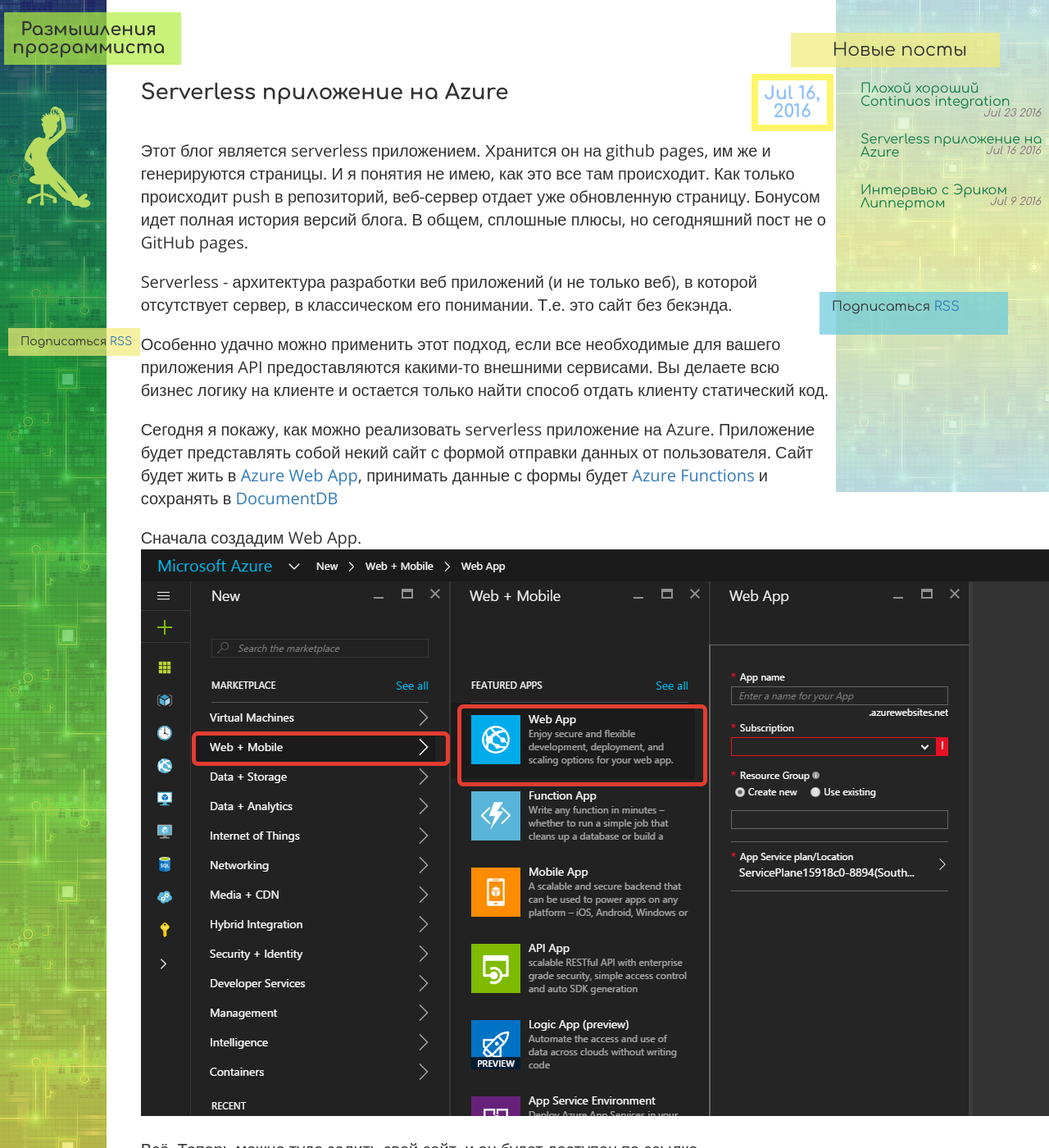
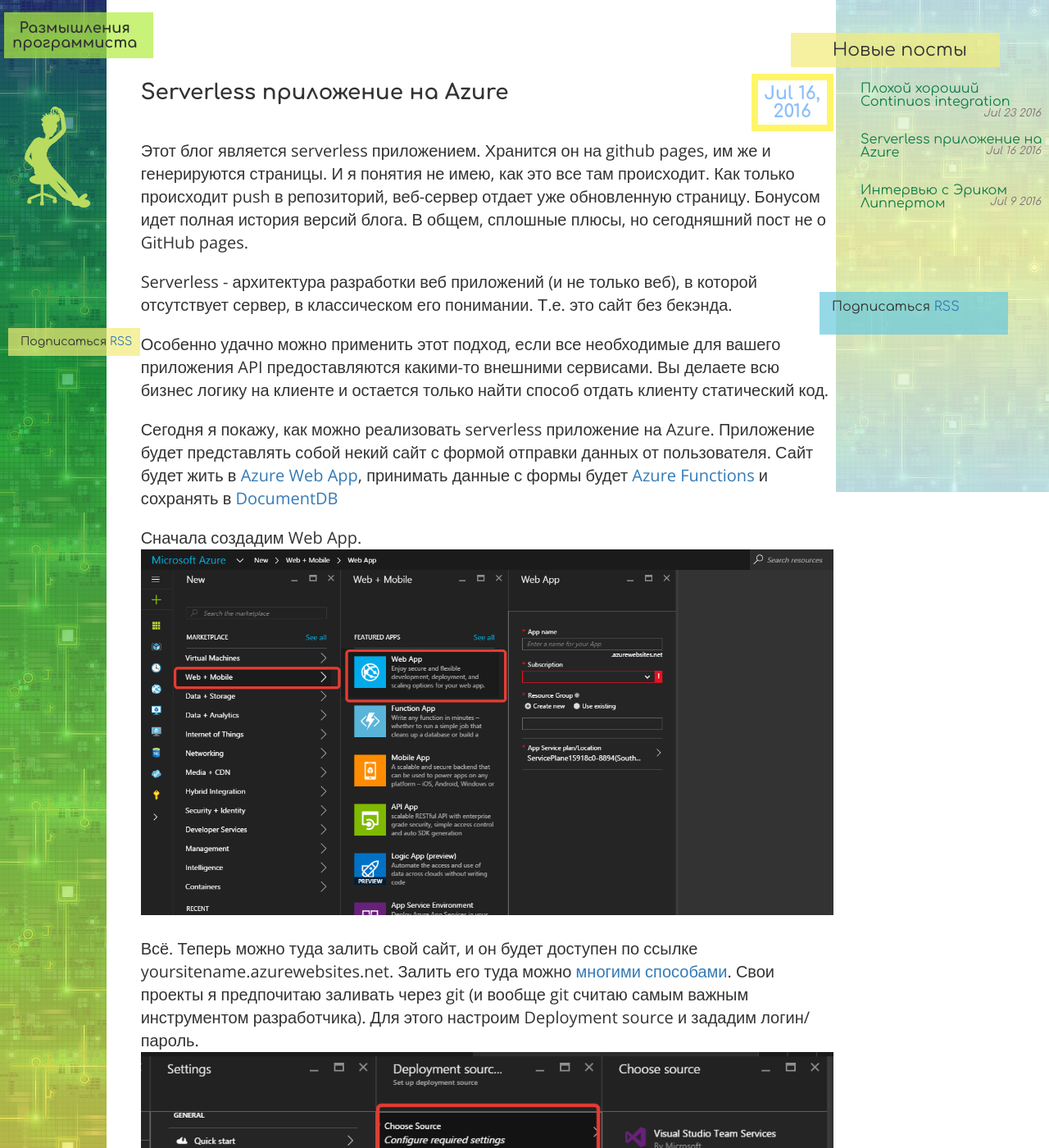
Before and after one commit to r-kamenskiy/r-kamenskiy.github.io, a Jekyll site: the page built from _posts/2016-07-16-serverless-architecture.md, in a window 1280 px wide and 1400 px high. Shown: the whole window at 82% size. Built offline with Jekyll 4.4.1, drawn with Linux system fonts in a browser that asks for light colours; nearby versions of some CDN libraries; comment, search, counter and statistics services are not loaded.

Commit message:
design work

```diff
--- a/css/main.css
+++ b/css/main.css
@@ -42,10 +42,31 @@
 body{
 	font-family: 'Comfortaa', cursive !important;
 }
+img{
+	width: 100%;
+}
 /*---------------------------*/
 p {
   margin-top: 0em;
   margin-bottom: 1em;
+}
+
+/* Media */
+
+@media (max-width: 1400px) {
+	.post-preview{
+		width: 80%;
+  	}
+}
+@media (max-width: 1745px) and (min-width: 1400px){
+	.post-preview{
+		width: 100%;
+  	}
+}
+@media (min-width: 1745px) {
+	.post-preview{
+		width: 600px;
+  	}
 }
 /*  Left lanel */
 
@@ -74,8 +95,9 @@
 	left: 5px;
 	top: 15px;
 	background:rgba(177, 237, 63, 0.7);
-	font-size: 22px;
+	font-size: 18px;
 	font-weight: bold;
+	z-index:10;
 }
 
 .blog-header-block p{
@@ -118,7 +140,6 @@
 }
 
 .post-preview{
-	width: 600px;
 	margin-bottom: 50px;
 }
 
```
Also changed, not shown: _posts/2016-07-09-lippert-interview.md (+1 -1 lines).
